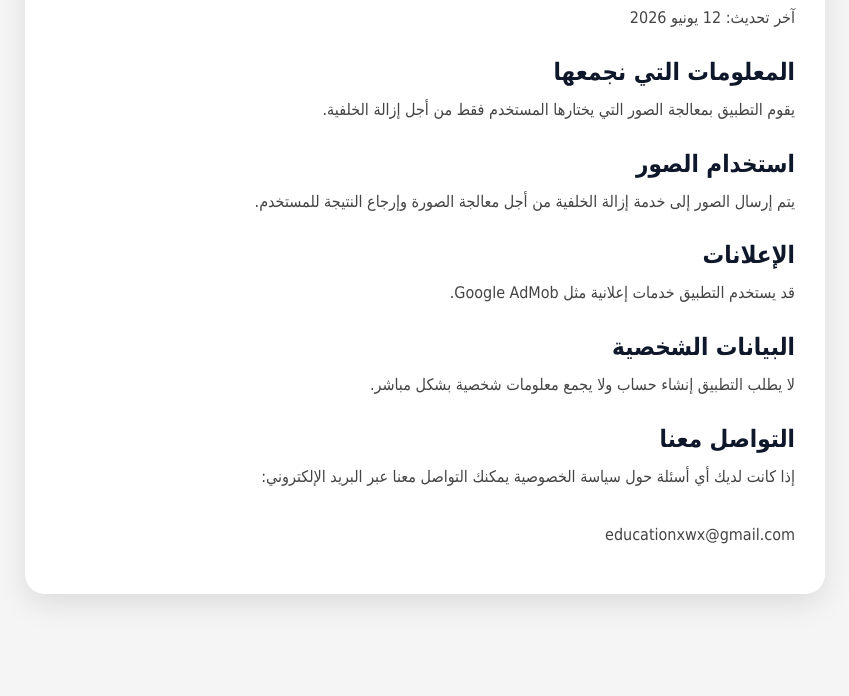
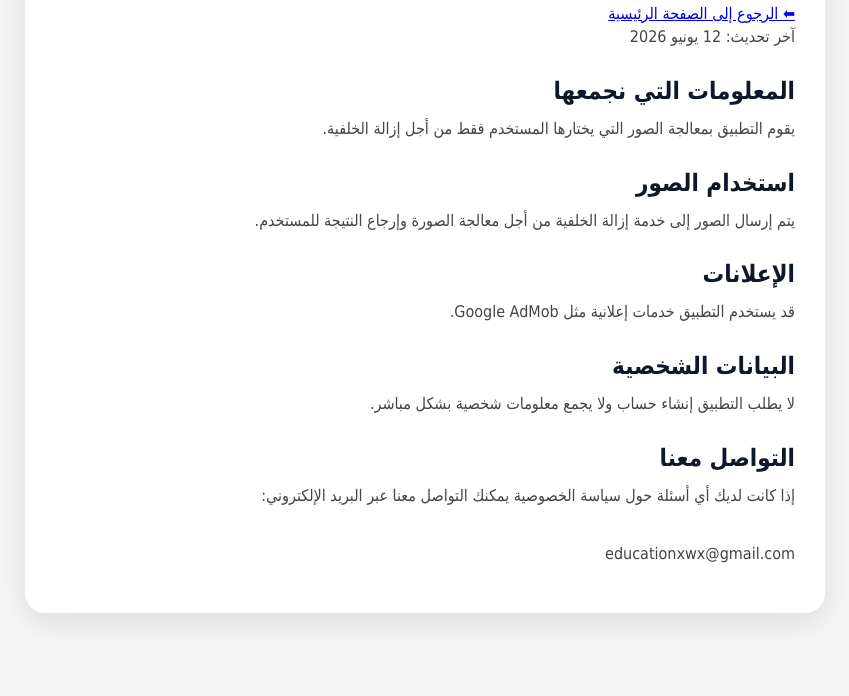
Before and after one commit to educationxwx-rgb/-, a plain HTML site: page privacy.html in a window 1280 px wide. Shown: the part 104-800 px from the top of the page, without its empty margins (215-1064 px from the left). Drawn offline with Linux system fonts and the light colour scheme.

Commit message:
Update privacy.html

```diff
--- a/privacy.html
+++ b/privacy.html
@@ -1,4 +1,4 @@
-<!DOCTYPE html>
+ <!DOCTYPE html>
 <html lang="ar" dir="rtl">
 <head>
 <meta charset="UTF-8">
@@ -14,6 +14,9 @@
 <div class="privacy-container">
 
 <h1>سياسة الخصوصية</h1>
+
+
+<a href="index.html" class="back-btn">⬅ الرجوع إلى الصفحة الرئيسية</a>
 
 <p>آخر تحديث: 12 يونيو 2026</p>
 
```
